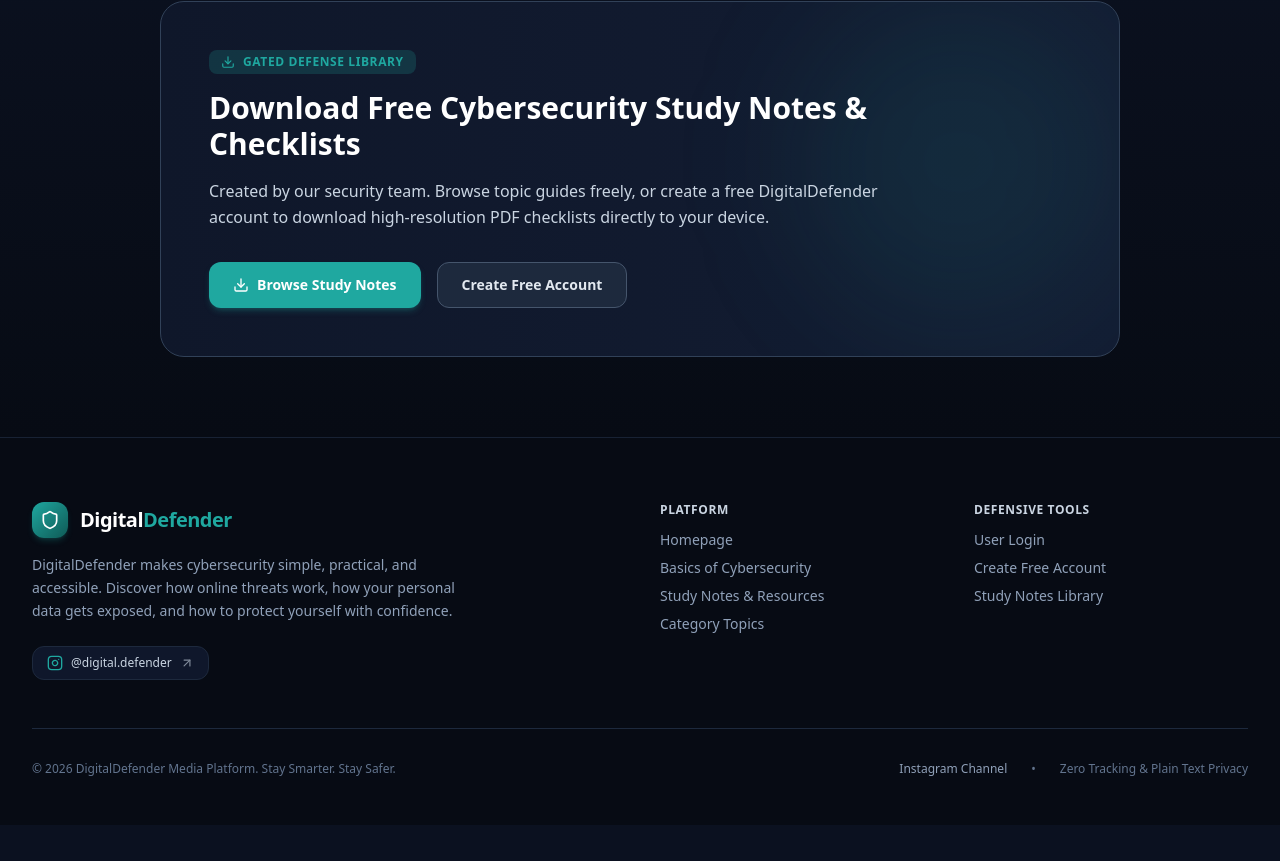
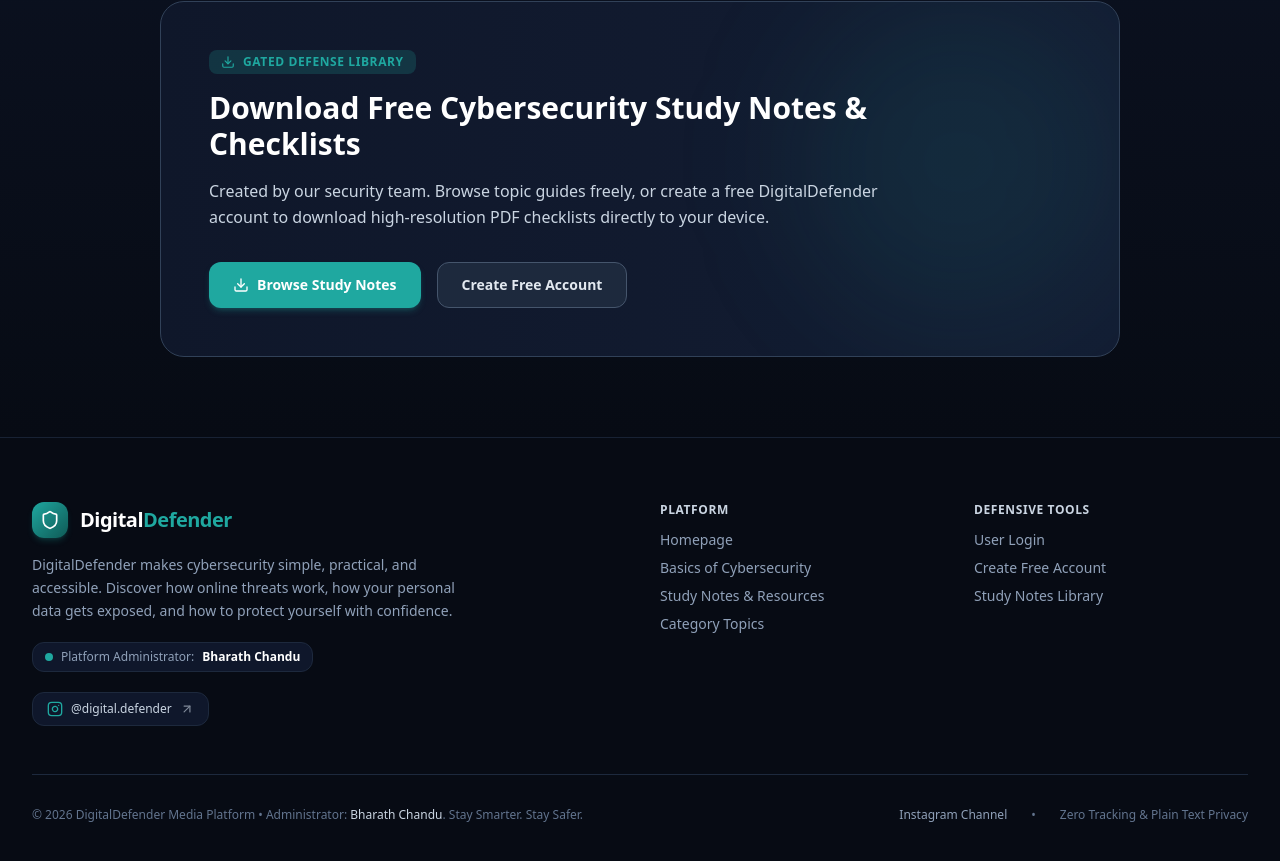
Before and after one commit to chandu1414/DigitalDefender, a React (Vite) app in the folder client/: page / in a window 1280 px wide. Shown: the part 2755-3616 px from the top of the page. Before the commit the page ends 3580 px from the top, so only its background shows below. Built offline with nearby package versions, Linux system fonts and the light colour scheme.

Commit message:
Add Administrator Bharath Chandu to footer branding and copyright

```diff
--- a/client/src/components/Footer.jsx
+++ b/client/src/components/Footer.jsx
@@ -24,7 +24,15 @@ export default function Footer() {
               DigitalDefender makes cybersecurity simple, practical, and accessible. Discover how online threats work, how your personal data gets exposed, and how to protect yourself with confidence.
             </p>
 
-            <div className="flex items-center gap-3 pt-2">
+            <div className="flex flex-wrap items-center gap-3 pt-1">
+              <div className="inline-flex items-center gap-2 px-3 py-1.5 rounded-xl bg-slate-900 border border-slate-800 text-xs text-slate-300">
+                <span className="w-2 h-2 rounded-full bg-[#1FA8A0]" />
+                <span className="text-slate-400">Platform Administrator:</span>
+                <span className="font-semibold text-white">Bharath Chandu</span>
+              </div>
+            </div>
+
+            <div className="flex items-center gap-3 pt-1">
               <a
                 href="https://www.instagram.com/digital.defender/"
                 target="_blank"
@@ -77,7 +85,7 @@ export default function Footer() {
 
         {/* Bottom Bar */}
         <div className="pt-8 flex flex-col sm:flex-row items-center justify-between gap-4 text-xs text-slate-500">
-          <p>© 2026 DigitalDefender Media Platform. Stay Smarter. Stay Safer.</p>
+          <p>© 2026 DigitalDefender Media Platform • Administrator: <span className="text-slate-300 font-medium">Bharath Chandu</span>. Stay Smarter. Stay Safer.</p>
           <div className="flex items-center gap-6">
             <a
               href="https://www.instagram.com/digital.defender/"
```
Also changed, not shown: 1 other file (tests, documents, lock files or other folders).
